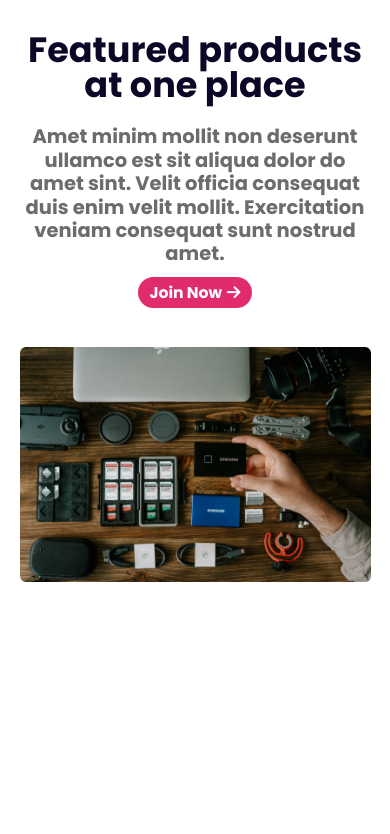
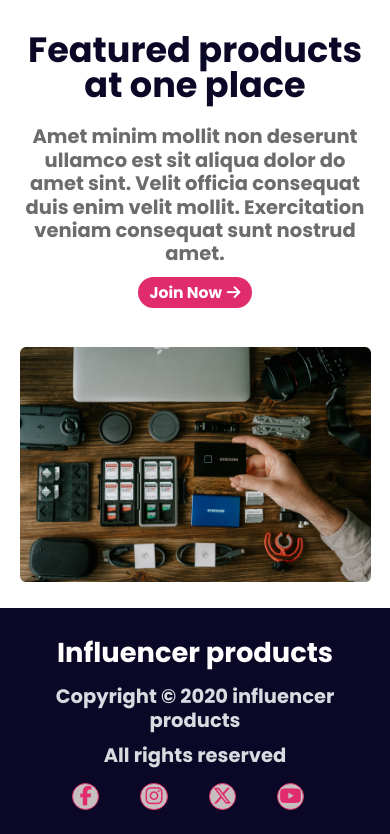
Before and after one commit to MD-HABIB-ULLA/Influencer-products, a plain HTML site: page index.html in a window 390 px wide. Shown: the part 5639-6473 px from the top of the page. Before the commit the page ends 6228 px from the top, so only its background shows below. Drawn offline with Linux system fonts and the light colour scheme.

Commit message:
footer added

```diff
--- a/css/style.css
+++ b/css/style.css
@@ -204,7 +204,8 @@ body {
 .star p {
     color: #3A3A3A;
     font-size: 1vw;
-    font-weight: 600; margin: auto;
+    font-weight: 600;
+    margin: auto;
 }
 
 .star svg {
@@ -290,6 +291,72 @@ body {
 
 /* end of product in one place */
 
+/* footer section start */
+
+footer {
+    margin-top: 5vw;
+    width: 100%;
+    text-align: center;
+    padding: 6vw 0vw;
+    background: #0A0826;
+    color: #fff;
+}
+
+footer h3 {
+    font-size: 1.7vw;
+    font-weight: 700;
+}
+
+footer p {
+    color: #D9DBE1;
+    font-size: 0.9vw;
+    font-style: normal;
+    font-weight: 700;
+    line-height: 1.4vw;
+    margin-top: .3vw;
+}
+
+.icon {
+    font-size: 1.6vw;
+    margin: auto;
+    margin-top: 1.5vw;
+    width: 15%;
+    display: flex;
+    align-items: center;
+    height: 4vw;
+    justify-content: space-between;
+}
+
+.icon i {
+    height: 3vw;
+    width: 3vw;
+    border: 0.1vw solid #E02C6D;
+    border-radius: 50%;
+    margin-top: auto;
+    margin-left: auto;
+    color: rgb(224, 44, 109);
+    background-color: #c7bfbf;
+    padding-top: .6vw;
+    transition: all ease 0.3s;
+}
+
+.btn:hover,
+.icon i:hover {
+    box-shadow: rgba(224, 44, 109, 0.3) 0px 19px 38px, rgba(224, 44, 109, 0.22) 0px 15px 12px;
+}
+
+
+
+
+/* -----------------------footer ended--------------------------- */
+
+
+
+
+
+
+
+
 
 
 
@@ -311,7 +378,6 @@ body {
         font-size: 4vw;
     }
 
-    .nav-list {}
 
     .list {
         gap: 1.7vw;
@@ -371,6 +437,7 @@ body {
         font-size: 4vw;
         padding: 1vw 3vw;
         margin-top: 3vw;
+        transition: all ease 0.5s;
     }
 
     .btn i {
@@ -502,6 +569,35 @@ body {
         line-height: 6vw;
     }
 
+    /* footer section start */
+
+
+
+    footer h3 {
+        font-size: 7vw;
+    }
+
+    footer p {
+        color: #D9DBE1;
+        font-size: 5vw;
+        line-height: 6vw;
+        margin-top: 3vw;
+        padding:0vw 3vw;
+    }
+
+    .icon {
+        font-size: 5vw;
+        margin-top: 3vw;
+        width: 70%;;
+        height: 8vw;
+    }
+
+    .icon i {
+        height: 7vw;
+        width: 7vw;
+        margin-right:10% ;
+    }
+
 
 
 
--- a/index.html
+++ b/index.html
@@ -381,6 +381,17 @@
             </div>
         </section>
     </main>
+    <footer>
+        <h3>Influencer products</h3>
+        <p>Copyright © 2020  influencer products</p>
+        <p>All rights reserved</p>
+        <div class="icon">
+            <i class="fa-brands fa-facebook-f"></i>
+            <i class="fa-brands fa-instagram"></i>
+            <i class="fa-brands fa-x-twitter"></i>
+            <i class="fa-brands fa-youtube"></i>
+        </div>
+    </footer>
 
 </body>
 
```
